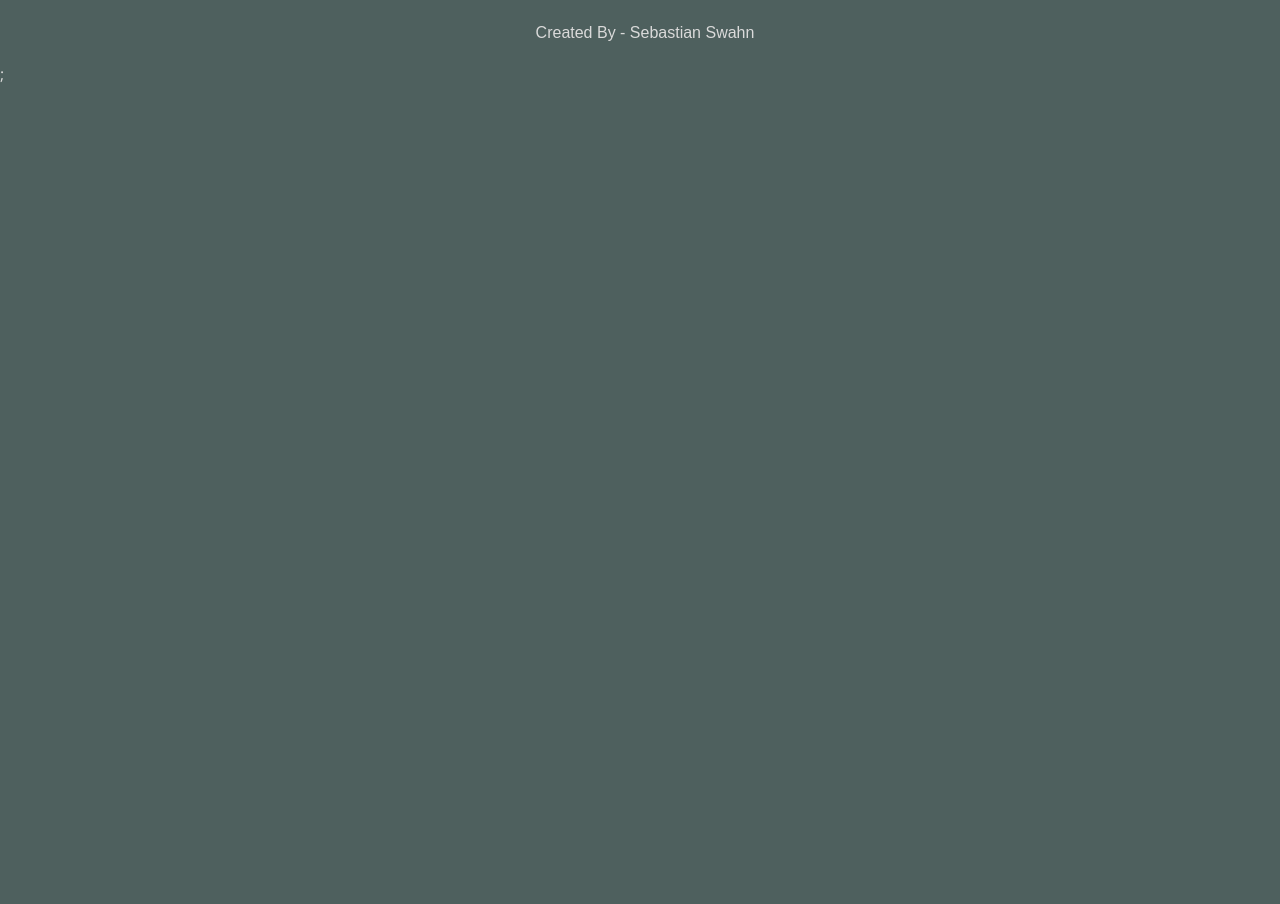
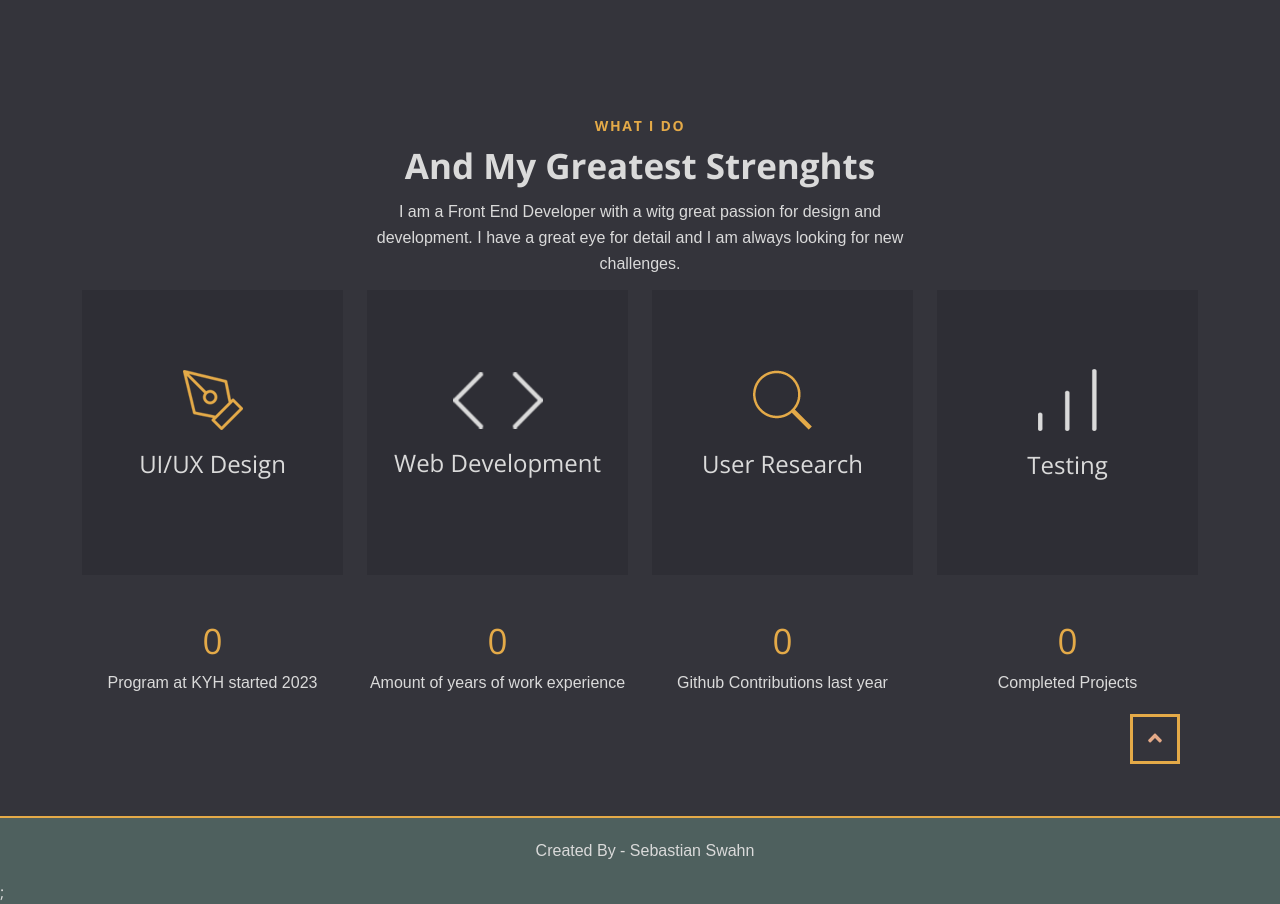
Before and after one commit to sebastianswahn/Portfolio, a React (Vite) app: page / in a window 1280 px wide. Shown: the part 763-1667 px from the top of the page. Before the commit the page ends 849 px from the top, so only its background shows below. Built offline with nearby package versions, Linux system fonts and the light colour scheme.

Commit message:
read on scss docs about the img float class

```diff
--- /dev/null
+++ b/src/SingleFeatures/SIngleCountdown.jsx
@@ -0,0 +1,33 @@
+import React from "react";
+import CountUp from "react-countup";
+import VisibilitySensor from "react-visibility-sensor";
+export default function SIngleCountdown(props) {
+  const { title, start, end, duration, extraClass } = props;
+  return (
+    <div
+      className={
+        extraClass ? `col-md-3 col-sm-6 ${extraClass}` : "col-md-3 col-sm-6"
+      }
+    >
+      <div className="counter-item text-center">
+        <VisibilitySensor>
+          {({ isVisible }) => (
+            <h4 className="pc">
+              {" "}
+              {isVisible ? (
+                <>
+                  <span className="count">
+                    <CountUp start={start} end={end} duration={duration} />
+                  </span>{" "}
+                </>
+              ) : (
+                "0"
+              )}
+            </h4>
+          )}
+        </VisibilitySensor>
+        <p>{title}</p>
+      </div>
+    </div>
+  );
+}
--- /dev/null
+++ b/src/components/section_title.jsx
@@ -0,0 +1,15 @@
+import React from "react";
+export default function SectionTitle(props) {
+  const { title, subTitle, desc } = props;
+  return (
+    <div className="row justify-content-center">
+      <div className="col-xl-6 col-lg-7">
+        <div className="section-title text-center">
+          <h3 className="section-name pc">{title}</h3>
+          <h2>{subTitle}</h2>
+          <p>{desc}</p>
+        </div>
+      </div>
+    </div>
+  );
+}
--- /dev/null
+++ b/src/components/services.jsx
@@ -0,0 +1,107 @@
+import React from "react";
+import servicIcon_01 from "../assets/images/icons/pen-yellow.png";
+import servicIcon_02 from "../assets/images/icons/code.png";
+import servicIcon_03 from "../assets/images/icons/search-yellow.png";
+import servicIcon_04 from "../assets/images/icons/marketing.png";
+import servicIcon_05 from "../assets/images/icons/code-white.png";
+import servicIcon_06 from "../assets/images/icons/marketing-white.png";
+import SingleCountdown from "../SingleFeatures/SIngleCountdown";
+import SectionTitle from "./section_title";
+export default function Services() {
+  return (
+    <div className="services-area section-ptb bgs" id="services">
+      <div className="container">
+        <SectionTitle
+          title="What I Do"
+          subTitle="And My Greatest Strenghts"
+          desc="I am a Front End Developer with a witg great passion for design and development. I have a great eye for detail and I am always looking for new challenges."
+        />
+      </div>
+      <div className="container">
+        <div className="row service-row mt-45">
+          <div className="col-md-3 col-sm-6 mb-4 mb-md-0">
+            <div className="project-card text-center bgp">
+              <div className="icon mb-20">
+                <img src={servicIcon_01} alt="design" />
+                <img className="d-none" src={servicIcon_02} alt="design" />
+              </div>
+              <div className="skill-project">
+                <h4 className="mb-3">UI/UX Design</h4>
+                <p></p>
+              </div>
+            </div>
+          </div>
+          <div className="col-md-3 col-sm-6 mb-4 mb-md-0">
+            <div className="project-card text-center bgp">
+              <div className="icon mb-20">
+                <img src={servicIcon_05} alt="design" />
+                <img className="d-none" src={servicIcon_02} alt="design" />
+              </div>
+              <div className="skill-project">
+                <h4 className="mb-3">Web Development</h4>
+                <p></p>
+              </div>
+            </div>
+          </div>
+          <div className="col-md-3 col-sm-6 mb-4 mb-md-0">
+            <div className="project-card text-center bgp">
+              <div className="icon mb-20">
+                <img src={servicIcon_03} alt="design" />
+                <img className="d-none" src={servicIcon_03} alt="design" />
+              </div>
+              <div className="skill-project">
+                <h4 className="mb-3">User Research</h4>
+                <p></p>
+              </div>
+            </div>
+          </div>
+          <div className="col-md-3 col-sm-6 mb-4 mb-md-0">
+            <div className="project-card text-center bgp">
+              <div className="icon mb-20">
+                <img src={servicIcon_06} alt="design" />
+                <img className="d-none" src={servicIcon_04} alt="design" />
+              </div>
+              <div className="skill-project">
+                <h4 className="mb-3">Testing</h4>
+                <p></p>
+              </div>
+            </div>
+          </div>
+        </div>
+      </div>
+      <div className="counter-area mt-45">
+        <div className="container">
+          <div className="row">
+            <SingleCountdown
+              extraClass="mb-4 mb-md-0"
+              title="Program at KYH started 2023"
+              start={2015}
+              end={2023}
+              duration={5}
+            />
+            <SingleCountdown
+              extraClass="mb-4 mb-md-0"
+              title="Amount of years of work experience"
+              start={0}
+              end={5}
+              duration={3}
+            />
+            <SingleCountdown
+              extraClass="mb-4 mb-md-0"
+              title="Github Contributions last year"
+              start={40}
+              end={240}
+              duration={10}
+            />
+            <SingleCountdown
+              title="Completed Projects"
+              start={0}
+              end={7}
+              duration={3}
+            />
+          </div>
+        </div>
+      </div>
+    </div>
+  );
+}
--- a/src/pages/Home.jsx
+++ b/src/pages/Home.jsx
@@ -2,12 +2,14 @@ import React from "react";
 import Header from "../Components/header";
 import Footer from "../Components/footer";
 import Carousel from "../Components/carousel";
+import Services from "../Components/services";
 
 function Home() {
   return (
     <div>
       <Header />
       <Carousel />
+      <Services />
       <Footer />
     </div>
   );
```
Also changed, not shown: src/SingleFeatures/SinglePortfolio.jsx (added, +22 -0 lines).
